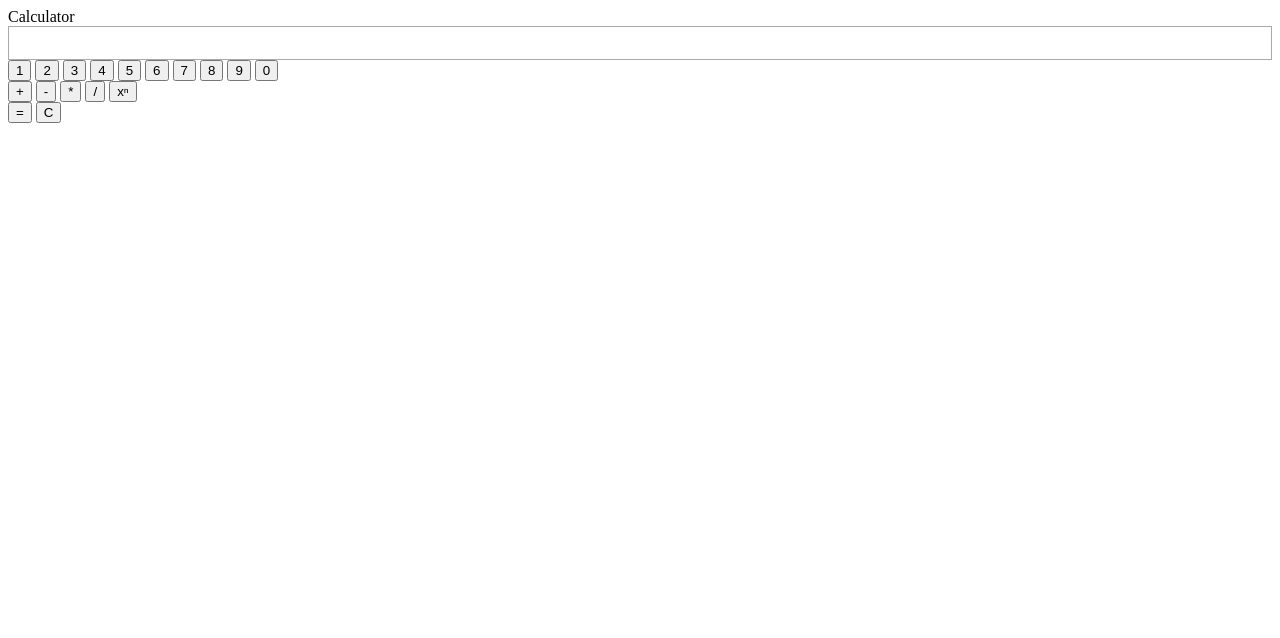
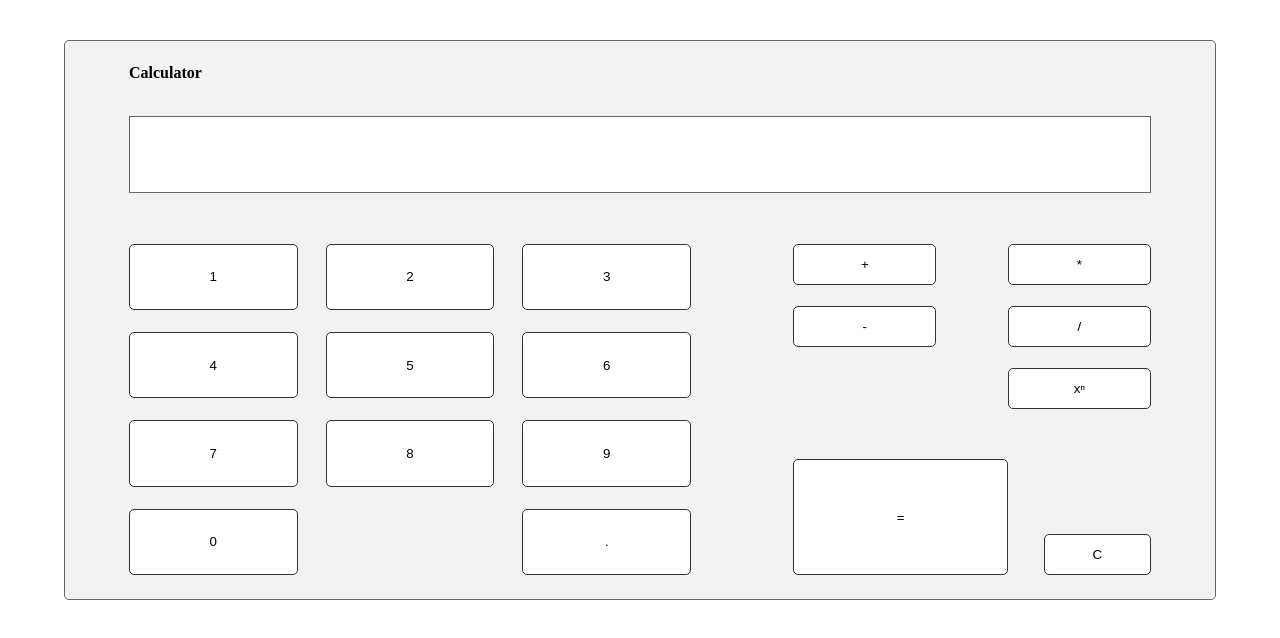
Before and after one commit to sebastianschnock/calculator, a website: page src/html/calculator.html in a window 1280 px wide. Drawn offline with Linux system fonts and the light colour scheme; files that its build step writes are made by us from their sources; files whose address does not match are found by name.

Commit message:
Add first html and styling

```diff
--- a/src/css/calculator.css
+++ b/src/css/calculator.css
@@ -1,8 +1,261 @@
-.calculator {
+/* http://meyerweb.com/eric/tools/css/reset/
+   v2.0 | 20110126
+   License: none (public domain)
+*/
+
+html, body, div, span, applet, object, iframe,
+h1, h2, h3, h4, h5, h6, p, blockquote, pre,
+a, abbr, acronym, address, big, cite, code,
+del, dfn, em, img, ins, kbd, q, s, samp,
+small, strike, strong, sub, sup, tt, var,
+b, u, i, center,
+dl, dt, dd, ol, ul, li,
+fieldset, form, label, legend,
+table, caption, tbody, tfoot, thead, tr, th, td,
+article, aside, canvas, details, embed,
+figure, figcaption, footer, header, hgroup,
+menu, nav, output, ruby, section, summary,
+time, mark, audio, video {
+	margin: 0;
+	padding: 0;
+	border: 0;
+	font-size: 100%;
+	font: inherit;
+	vertical-align: baseline;
+}
+/* HTML5 display-role reset for older browsers */
+article, aside, details, figcaption, figure,
+footer, header, hgroup, menu, nav, section {
+	display: block;
+}
+body {
+	line-height: 1;
+}
+ol, ul {
+	list-style: none;
+}
+blockquote, q {
+	quotes: none;
+}
+blockquote:before, blockquote:after,
+q:before, q:after {
+	content: '';
+	content: none;
+}
+table {
+	border-collapse: collapse;
+	border-spacing: 0;
 }
 
+
+
+
+
+/******************************************************************************
+ *
+ *	General page styles
+ *
+ *****************************************************************************/
+
+
+
+html {
+  box-sizing: border-box;
+}
+
+*, *:before, *:after {
+  box-sizing: inherit;
+}
+
+
+
+
+
+/******************************************************************************
+ *
+ *	Calculator: main frame
+ *
+ *****************************************************************************/
+
+
+
+.calc {
+	height: 70vh;
+	width: 90vw;
+	margin: 5vh auto;
+	padding: 3vh 5vw;
+	background-color: #f2f2f2;
+	border: 1px solid #666;
+	border-radius: 5px;
+}
+
+
+
+
+
+/******************************************************************************
+ *
+ *	Calculator: header
+ *
+ *****************************************************************************/
+
+
+
+.calc__header {
+	height: 10%;
+	font-weight: bold;
+}
+
+
+
+
+
+/******************************************************************************
+ *
+ *	Calculator: display
+ *
+ *****************************************************************************/
+
+
+
 .calc__display {
-	border: 1px solid #aaa;
-	height: 2em;
+	border: 1px solid #666;
+	height: 15%;
 	display: block;
+	background-color: #fff;
+	display: flex;
+	align-items: center;
+	justify-content: space-around;
 }
+
+
+
+
+
+/******************************************************************************
+ *
+ *	Calculator: buttons panel
+ *
+ *****************************************************************************/
+
+
+
+.calc__controls {
+	height: 75%;
+	padding-top: 5%;
+	display: flex;
+	flex-wrap: wrap;
+	flex-direction: column;
+	justify-content: space-between;
+}
+
+.calc button {
+	background-color: #fff;
+	border: 1px solid #333;
+	background-color: #fff;
+	border-radius: 5px;
+	cursor: pointer;
+	outline: 0;
+}
+
+.calc button:hover {
+	background-color: rgba(0, 0, 0, .1);
+}
+
+/* remove dotted outline on buttons */
+:focus {outline:none;}
+::-moz-focus-inner {border:0;}
+
+
+
+
+
+/******************************************************************************
+ *
+ *	Calculator: digit buttons
+ *
+ *****************************************************************************/
+
+
+
+.calc__digits {
+	height: 100%;
+	display: flex;
+	flex-wrap: wrap;
+	width: 55%;
+	justify-content: space-between;
+	margin-right: 10%;
+	align-content: space-between;
+}
+
+.calc__digit {
+	width: 30%;
+	height: 20%
+}
+
+
+
+
+
+/******************************************************************************
+ *
+ *	Calculator: operator buttons
+ *
+ *****************************************************************************/
+
+
+
+.calc__operators {
+	height: 50%;
+	width: 35%;
+	display: flex;
+	flex-wrap: wrap;
+	justify-content: space-between;
+	align-content: space-between;
+}
+
+.calc__opr {
+	width: 40%;
+	height: 25%;
+}
+
+.calc__opr:last-of-type {
+	margin-left: auto;
+}
+
+/* re-order operators */
+.calc__opr--add { order: 0; }
+.calc__opr--multiply { order: 1; }
+.calc__opr--subtract { order: 2; }
+.calc__opr--divide { order: 3; }
+.calc__opr--exp { order: 4; }
+
+
+
+
+
+/******************************************************************************
+ *
+ *	Calculator: main control buttons
+ *
+ *****************************************************************************/
+
+
+
+.calc__main-controls {
+	height: 35%;
+	width: 35%;
+	display: flex;
+	justify-content: space-between;
+	align-items: flex-end;
+}
+
+.calc__main--calculate {
+	width: 60%;
+	height: 100%;
+}
+
+.calc__main--clear {
+	width: 30%;
+	height: 35%;
+}
--- a/src/html/calculator.html
+++ b/src/html/calculator.html
@@ -13,7 +13,9 @@
 			<div class='calc__title'>Calculator</div>
 		</header>
 
-		<output class='calc__display'></output>
+		<output class='calc__display'>
+			<span class='calc__expression'></span>
+		</output>
 
 		<div class='calc__controls'>
 
@@ -28,6 +30,7 @@
 				<button class='calc__digit' data-calc-input='8'>8</button>
 				<button class='calc__digit' data-calc-input='9'>9</button>
 				<button class='calc__digit' data-calc-input='0'>0</button>
+				<button class='calc__digit' data-calc-input='.'>.</button>
 			</div>
 
 			<div class='calc__operators'>
--- a/src/js/app.js
+++ b/src/js/app.js
@@ -1,9 +1,10 @@
 import calculate from './calculator';
+import { isNumeric } from './helpers';
 
 (() => {
 
 	let calcElem = document.querySelector('.calc');
-	let displayElem = calcElem.querySelector('.calc__display');
+	let displayElem = calcElem.querySelector('.calc__expression');
 
 	// set up digit and operator buttons
 	for(let elem of calcElem.querySelectorAll('[data-calc-input]')) {
@@ -22,7 +23,6 @@ import calculate from './calculator';
 		displayElem.textContent = '';
 	});
 
-
 	function addInput(elem, input) {
 		elem.addEventListener('click', () => {
 			displayElem.textContent += `${input}`;
```
